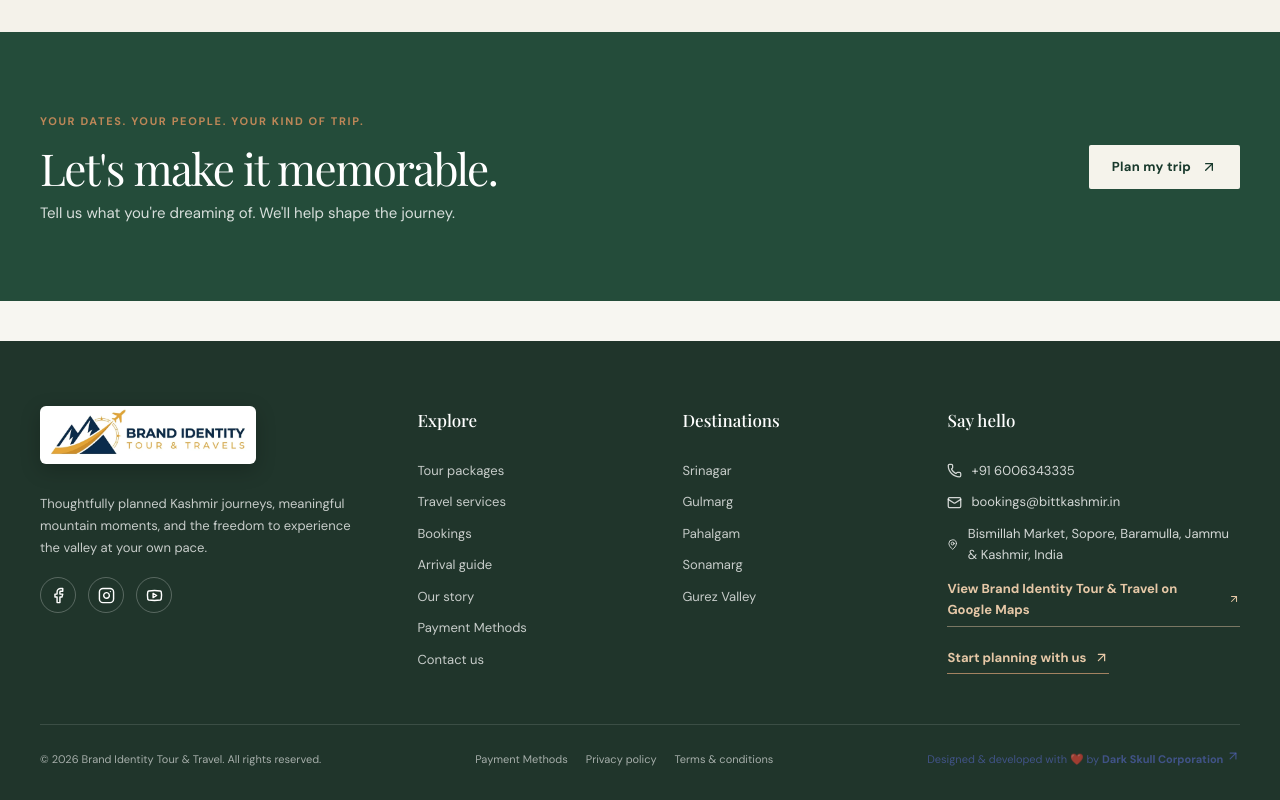
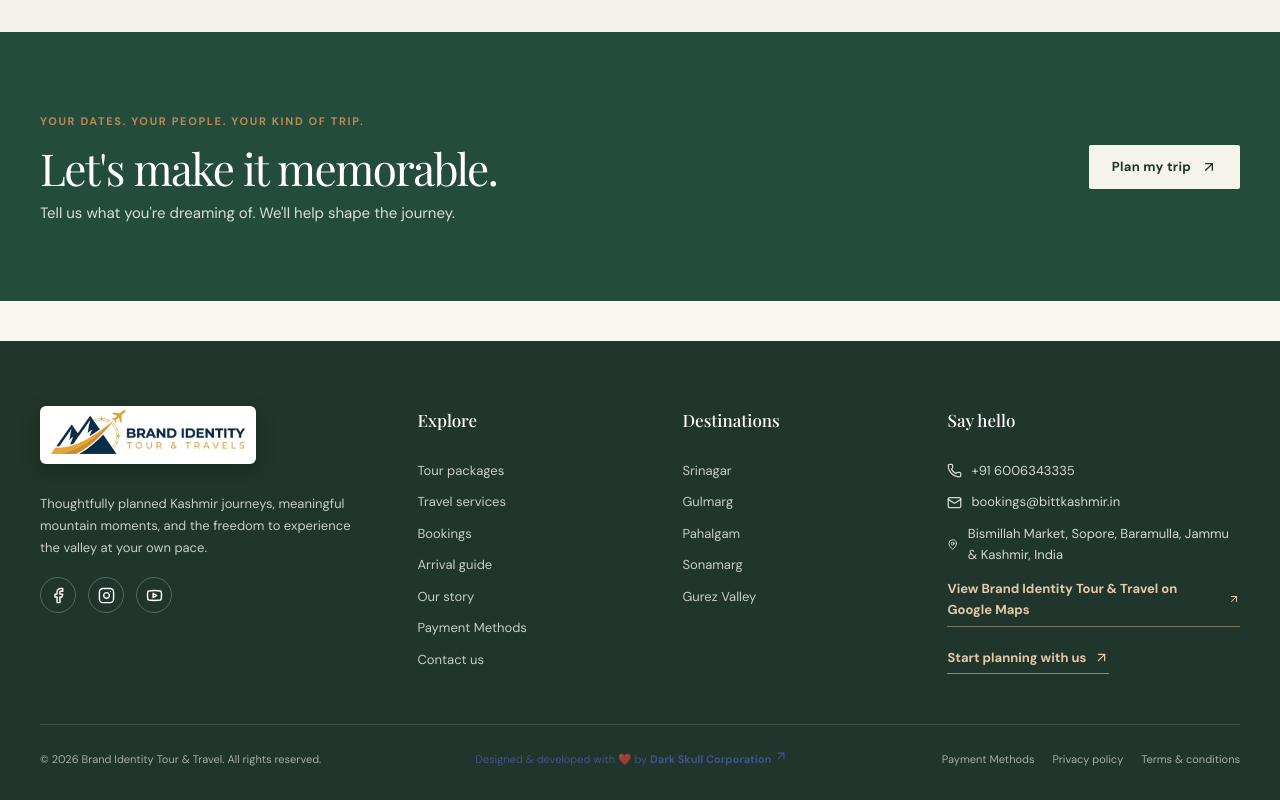
Before and after one commit to shahnaveed07/tourandtravels, a React (Vite) app: page / in a window 1280 px wide. Shown: the part 8979-9779 px from the top of the page. Built offline with nearby package versions, Linux system fonts and the light colour scheme; a web font is replaced by a local one.

Commit message:
Updated Developer credits in footer

```diff
--- a/src/components/Footer.jsx
+++ b/src/components/Footer.jsx
@@ -84,14 +84,15 @@ export default function Footer({ onEnquire }) {
         <span>
           © {new Date().getFullYear()} {brand.name} {brand.descriptor}. All rights reserved.
         </span>
+        <a className="text-dev" href="https://dscweb.me" target="_blank" rel="noopener noreferrer">
+        Designed & developed with ❤️ by <strong className="text-bold">Dark Skull Corporation </strong> <ArrowUpRight size={14} />
+       </a>
         <div className="footer-legal-links">
           <Link to="/payments">Payment Methods</Link>
           <Link to="/privacy">Privacy policy</Link>
           <Link to="/terms">Terms &amp; conditions</Link>
         </div>
-       <a className="text-dev" href="https://dscweb.me" target="_blank" rel="noopener noreferrer">
-        Designed & developed with ❤️ by <strong className="text-bold">Dark Skull Corporation </strong> <ArrowUpRight size={14} />
-       </a>
+
       </div>
     </footer>
   );
```
